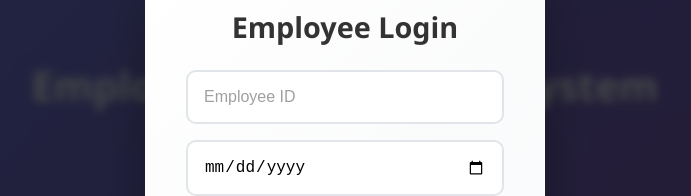
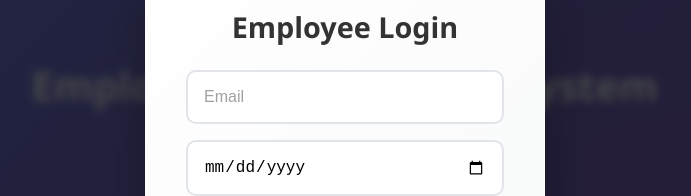
Before and after one commit to Devaprakash47/Employee-Management-System-Using-MERN-Stack, a React (Vite) app in the folder FrontEnd/: page / in a window 1280 px wide. Both pictures are taken after a click on the button "Employee". Shown: the part 256-452 px from the top of the page, without its empty margins (295-986 px from the left). Built offline with nearby package versions, Linux system fonts and the light colour scheme.

Commit message:
Initial Commit

```diff
--- a/FrontEnd/src/Employee/EmployeeLogin.jsx
+++ b/FrontEnd/src/Employee/EmployeeLogin.jsx
@@ -3,18 +3,18 @@ import { useNavigate } from 'react-router-dom';
 import axios from 'axios';
 
 function EmployeeLogin({ onClose }) {
-  const [empId, setEmpId] = useState('');
+  const [email, setEmail] = useState('');
   const [dob, setDob] = useState('');
   const navigate = useNavigate();
 
   const handleLogin = async () => {
-    if (!empId.trim() || !dob.trim()) {
-      return alert('Please enter Employee ID and DOB');
+    if (!email.trim() || !dob.trim()) {
+      return alert('Please enter Email and DOB');
     }
 
     try {
       const res = await axios.post('http://localhost:3001/api/employee-login', {
-        empId,
+        email,
         dob
       }, { withCredentials: true });
 
@@ -34,10 +34,10 @@ function EmployeeLogin({ onClose }) {
       <div className="modal-content">
         <h2>Employee Login</h2>
         <input
-          type="text"
-          placeholder="Employee ID"
-          value={empId}
-          onChange={(e) => setEmpId(e.target.value)}
+          type="email"
+          placeholder="Email"
+          value={email}
+          onChange={(e) => setEmail(e.target.value)}
         />
         <input
           type="date"
```
